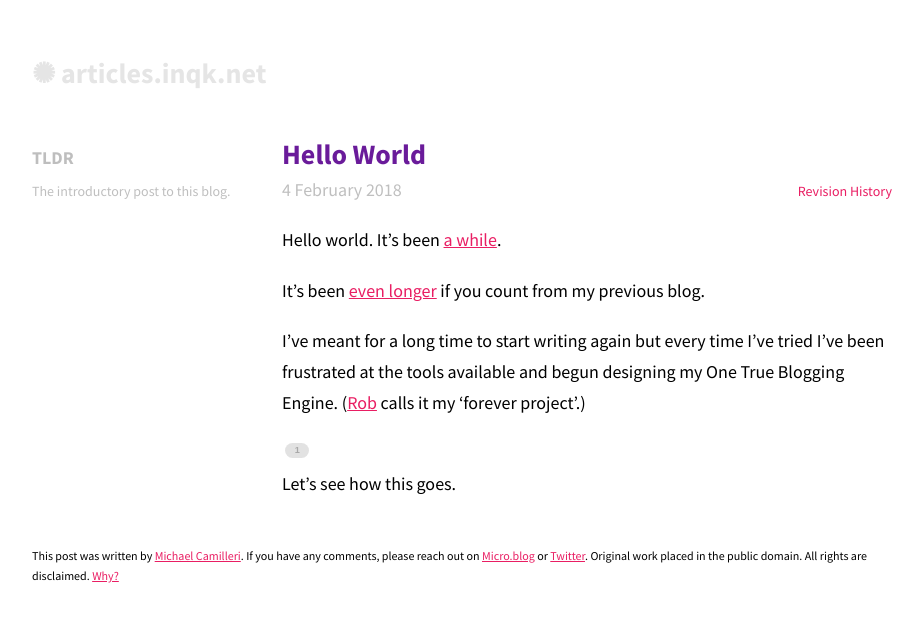
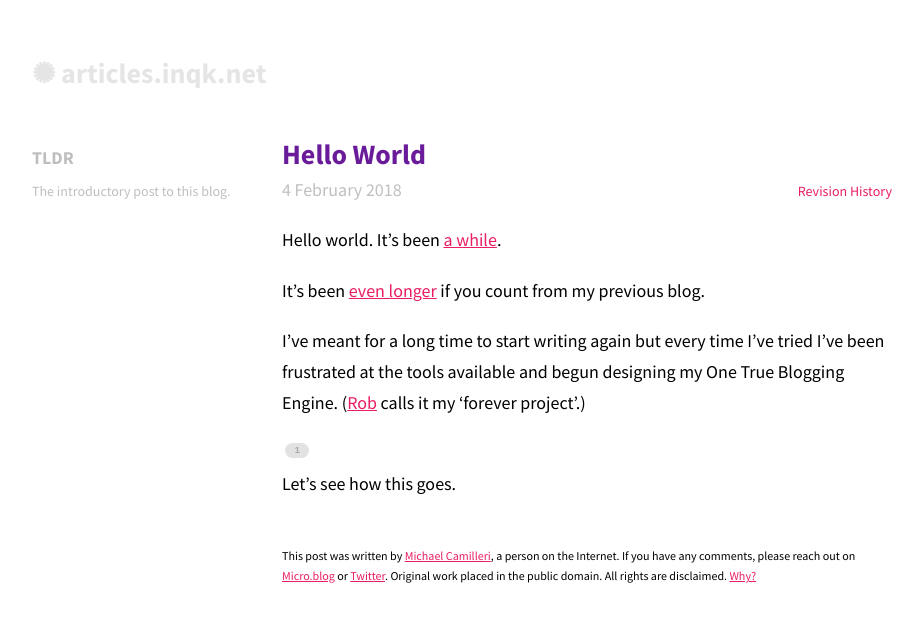
Before and after one commit to pyrmont/articles.inqk.net, a Jekyll site: the page built from _posts/2018-02-04-hello-world.md, in a window 1280 px wide. Shown: the top 622 px of the page, without its empty margins (178-1101 px from the left). Built offline with Jekyll 4.4.1, drawn with Linux system fonts in a browser that asks for light colours; Markdown is read by kramdown in place of the engine named in the settings.

Commit message:
Change footer for posts

```diff
--- a/_includes/page-bottom.html
+++ b/_includes/page-bottom.html
@@ -1,5 +1,5 @@
       <footer class="{{ page.layout }}">
-        <p><small>{% if page.layout == 'post' %}This post was written by <a href="https://inqk.net/">Michael Camilleri</a>. If you have any comments, please reach out on <a href="https://micro.blog/pyrmont/">Micro.blog</a> or  <a href="https://twitter.com/pyrmont/">Twitter</a>. {% endif %}Original work placed in the public domain. All rights are disclaimed. <a href="{% link _pages/licence.md %}">Why?</a></small></p>
+        <p><small>{% if page.layout == 'post' %}This post was written by <a href="https://inqk.net/">Michael Camilleri</a>, a person on the Internet. If you have any comments, please reach out on <a href="https://micro.blog/pyrmont/">Micro.blog</a> or  <a href="https://twitter.com/pyrmont/">Twitter</a>. {% endif %}Original work placed in the public domain. All rights are disclaimed. <a href="{% link _pages/licence.md %}">Why?</a></small></p>
       </footer>
     </div>
 
--- a/_sass/elements/containers.scss
+++ b/_sass/elements/containers.scss
@@ -110,6 +110,10 @@ section {
 footer {
   -webkit-font-smoothing: subpixel-antialiased;
 
+  &.post {
+    padding-left: 250px;
+  }
+
   p {
     line-height: 20px;
     margin: 0;
--- a/_sass/layouts/mobile.scss
+++ b/_sass/layouts/mobile.scss
@@ -66,6 +66,10 @@
 
     div.tldr { display: none; }
   }
+
+  footer.post {
+    padding-left: 0;
+  }
 }
 
 @media print, screen and (max-width: 720px) {
```
